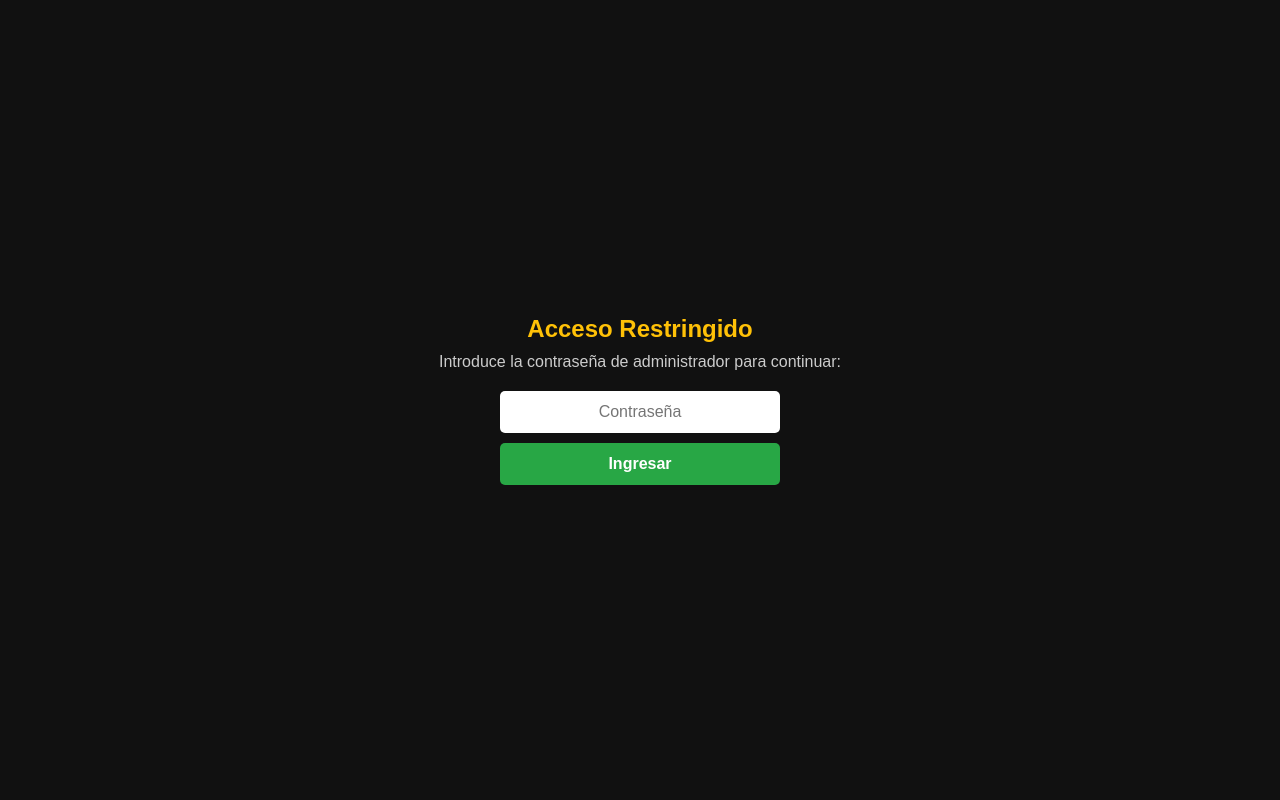
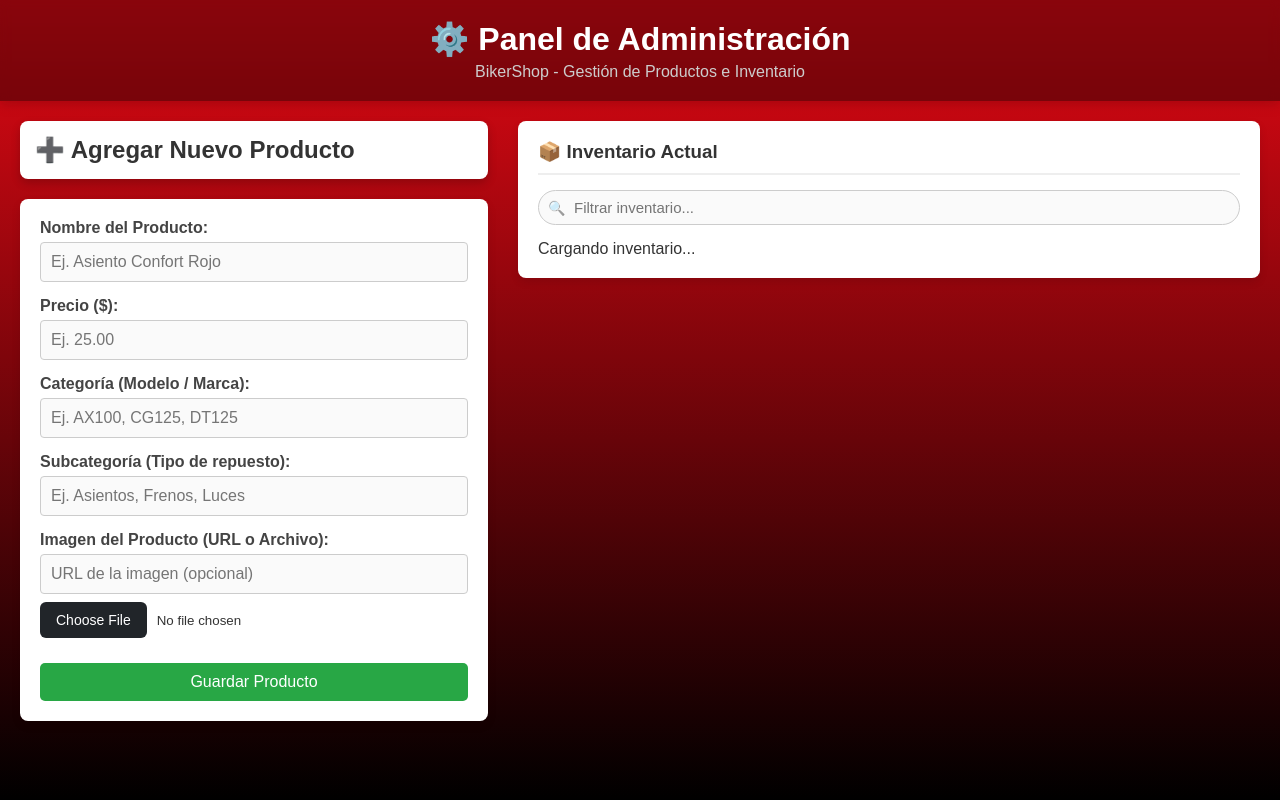
Before and after one commit to Gabriel13544/Catalogo, a plain HTML site: page frontend/admin.html in a window 1280 px wide. Shown: the top 800 px of the page. Drawn offline with Linux system fonts and the light colour scheme.

Commit message:
Update admin.html

```diff
--- a/frontend/admin.html
+++ b/frontend/admin.html
@@ -5,92 +5,77 @@
     <meta name="viewport" content="width=device-width, initial-scale=1.0">
     <title>Panel de Administración - BikerShop</title>
     <link rel="stylesheet" href="css/styles.css">
+    <script src="js/admin.js" defer></script>
 </head>
 <body>
 
-    <div id="pantalla-login" style="position: fixed; top:0; left:0; width:100%; height:100%; background: #111; color: white; display: flex; flex-direction: column; justify-content: center; align-items: center; z-index: 10000; font-family: sans-serif;">
-        <h2 style="margin-bottom: 10px; color: #ffc107;">Acceso Restringido</h2>
-        <p style="margin-bottom: 20px; color: #ccc;">Introduce la contraseña de administrador para continuar:</p>
-        <div style="display: flex; flex-direction: column; width: 280px; gap: 10px;">
-            <input type="password" id="input-password" placeholder="Contraseña" style="padding: 12px; border-radius: 5px; border: none; text-align: center; font-size: 16px; color: black;">
-            <button id="btn-ingresar" onclick="verificarPassword()" style="padding: 12px; background: #28a745; color: white; border: none; border-radius: 5px; cursor: pointer; font-size: 16px; font-weight: bold;">Ingresar</button>
-        </div>
-        <p id="error-login" style="color: #dc3545; margin-top: 15px; display: none; font-weight: bold; text-align: center; max-width: 260px;">❌ Contraseña incorrecta o error de conexión. Inténtalo de nuevo.</p>
-    </div>
-
     <header class="encabezado">
-        <h1>Panel de Administración</h1>
-        <p>Gestión de Inventario - BikerShop</p>
+        <h1>⚙️ Panel de Administración</h1>
+        <p>BikerShop - Gestión de Productos e Inventario</p>
     </header>
 
-    <div class="contenedor-principal" style="max-width: 700px; display: block;">
+    <div class="contenedor-principal">
 
-        <main class="tarjeta-producto" style="padding: 30px; margin-bottom: 30px;">
-            <h2 style="margin-bottom: 15px; border-bottom: 2px solid #eee; padding-bottom: 10px;">Añadir / Editar Producto</h2>
+        <!-- FORMULARIO DE CREACIÓN Y EDICIÓN -->
+        <section class="seccion-productos" style="flex: 1; min-width: 320px;">
+            <div class="barra-filtros">
+                <h2 id="titulo-form">➕ Agregar Nuevo Producto</h2>
+            </div>
 
-            <form id="formulario-producto" class="formulario-admin">
-                <input type="hidden" id="producto-id">
+            <form id="form-producto" class="formulario-admin" style="background: white; padding: 20px; border-radius: 8px; box-shadow: 0 4px 10px rgba(0,0,0,0.1);">
+                <input type="hidden" id="prod-id">
 
                 <div class="grupo-form">
-                    <label for="nombre">Nombre del Producto:</label>
-                    <input type="text" id="nombre" placeholder="Ej. Bicicleta de Montaña" required>
+                    <label for="prod-nombre">Nombre del Producto:</label>
+                    <input type="text" id="prod-nombre" placeholder="Ej. Asiento Confort Rojo" required>
                 </div>
 
                 <div class="grupo-form">
-                    <label for="precio">Precio ($):</label>
-                    <input type="number" step="0.01" id="precio" placeholder="Ej. 450.00" required>
+                    <label for="prod-precio">Precio ($):</label>
+                    <input type="number" id="prod-precio" step="0.01" placeholder="Ej. 25.00" required>
+                </div>
+
+                <!-- CATEGORÍA (Modelo de moto o marca) -->
+                <div class="grupo-form">
+                    <label for="prod-categoria">Categoría (Modelo / Marca):</label>
+                    <input type="text" id="prod-categoria" placeholder="Ej. AX100, CG125, DT125" required>
+                </div>
+
+                <!-- SUBCATEGORÍA (Tipo de repuesto/accesorio) -->
+                <div class="grupo-form">
+                    <label for="prod-subcategoria">Subcategoría (Tipo de repuesto):</label>
+                    <input type="text" id="prod-subcategoria" placeholder="Ej. Asientos, Frenos, Luces" required>
                 </div>
 
                 <div class="grupo-form">
-                    <label for="imagen-archivo">Imagen del Producto (Desde tu dispositivo):</label>
-                    <input type="file" id="imagen-archivo" accept="image/*">
-                    <div id="vista-previa-imagen" style="margin-top: 10px;"></div>
+                    <label for="prod-imagen">Imagen del Producto (URL o Archivo):</label>
+                    <input type="text" id="prod-imagen-url" placeholder="URL de la imagen (opcional)" style="margin-bottom: 8px;">
+                    <input type="file" id="prod-imagen-file" accept="image/*">
                 </div>
 
-                <div class="grupo-form">
-                    <label for="seccion">Seleccionar Sección/Categoría:</label>
-                    <select id="seccion" required>
-                        <option value="" disabled selected>-- Elige una sección --</option>
-                        <!-- Las opciones ahora se cargarán DINÁMICAMENTE desde la base de datos -->
-                    </select>
+                <div style="display: flex; gap: 10px; margin-top: 15px;">
+                    <button type="submit" id="btn-guardar" class="btn-accion">Guardar Producto</button>
+                    <button type="button" id="btn-cancelar" class="btn-eliminar" style="display: none;" onclick="resetearFormulario()">Cancelar Edición</button>
                 </div>
+            </form>
+        </section>
 
-                <div class="grupo-form">
-                    <label for="descripcion">Descripción:</label>
-                    <textarea id="descripcion" placeholder="Detalles del producto..." rows="3"></textarea>
-                </div>
+        <!-- LISTA DE PRODUCTOS REGISTRADOS -->
+        <aside class="seccion-carrito" style="flex: 1.5; min-width: 340px;">
+            <h3>📦 Inventario Actual</h3>
 
-                <button type="submit" id="btn-guardar" class="btn-accion">Guardar Producto</button>
-                <button type="button" id="btn-cancelar" class="btn-accion" style="display: none; background-color: #dc3545; margin-top: 10px;" onclick="cancelarEdicion()">Cancelar Edición</button>
-            </form>
-
-            <!-- ========================================== -->
-            <!-- GESTOR DE SECCIONES (NUEVO)                -->
-            <!-- ========================================== -->
-            <div class="formulario-admin" style="margin-top: 30px; border-top: 2px solid #eee; padding-top: 20px;">
-                <h2 style="margin-bottom: 10px;">Gestión de Secciones</h2>
-                <p style="font-size: 14px; color: #555;">Crea nuevas categorías para organizar tus productos (Ej. Cascos, Guantes).</p>
-
-                <div class="grupo-form" style="display: flex; gap: 10px; margin-top: 15px;">
-                    <input type="text" id="nueva-seccion" placeholder="Nombre de la nueva sección...">
-                    <button class="btn-accion" onclick="agregarSeccionAdmin()" style="width: auto; margin-top: 0;">Agregar</button>
-                </div>
-
-                <!-- Lista de secciones para visualizarlas y borrarlas -->
-                <div id="lista-secciones-admin" style="margin-top: 15px; border: 1px solid #eee; border-radius: 5px; max-height: 200px; overflow-y: auto;">
-                    <!-- Se llena con JavaScript (admin.js) -->
-                </div>
+            <!-- BUSCADOR RÁPIDO EN EL ADMIN -->
+            <div class="buscador-grupo" style="margin-bottom: 15px;">
+                <span class="icono-lupa">🔍</span>
+                <input type="text" id="input-admin-buscar" placeholder="Filtrar inventario..." oninput="filtrarInventarioAdmin()">
             </div>
 
-        </main>
-
-        <aside class="tarjeta-producto" style="padding: 30px;">
-            <h3 style="margin-bottom: 15px; border-bottom: 2px solid #eee; padding-bottom: 10px;">Productos Existentes</h3>
-            <div id="lista-productos-existentes" class="lista-admin"></div>
+            <div id="lista-admin-productos" class="lista-admin">
+                <p>Cargando inventario...</p>
+            </div>
         </aside>
 
     </div>
 
-    <script src="js/admin.js"></script>
 </body>
 </html>
```
